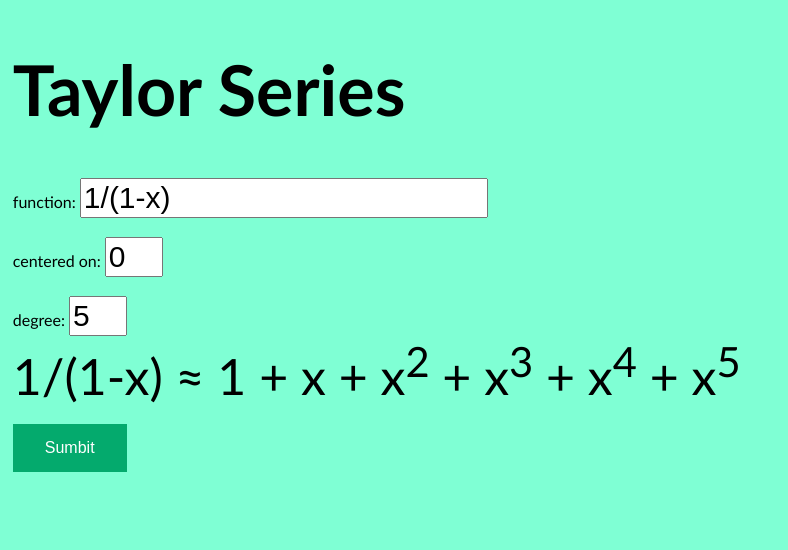
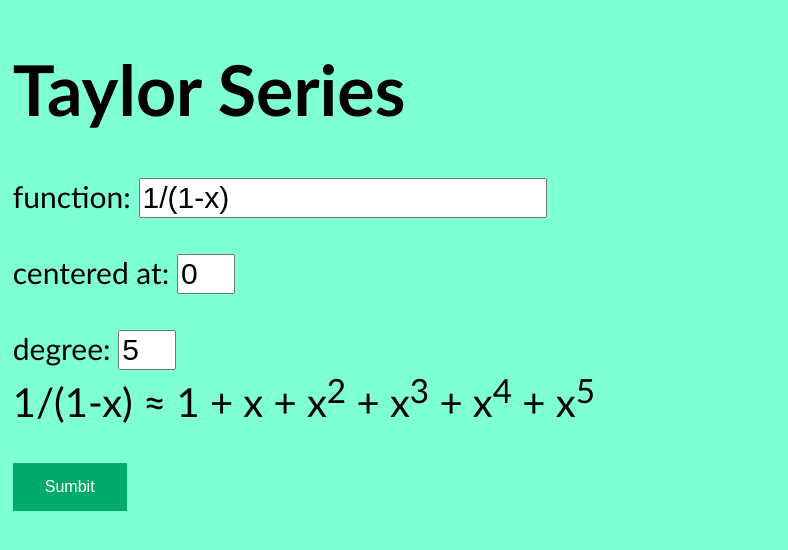
Before and after one commit to SamirCho/taylor-series, a plain HTML site: page index.html in a window 1280 px wide. Both pictures are taken after a click on the button "Sumbit". Shown: the whole page, without its empty margins (0-788 px from the left). Drawn offline with nearby package versions, Linux system fonts and the light colour scheme.

Commit message:
mostly done

```diff
--- a/index.html
+++ b/index.html
@@ -5,23 +5,26 @@
     <meta name="viewport" content="width=device-width, initial-scale=1.0">
     <title>Taylor Series</title>
     <script src="https://unpkg.com/mathjs@12.4.2/lib/browser/math.js"></script>
-    <script defer src="taylor.js"></script>
+    <script defer src="script.js"></script>
     <link rel="stylesheet" href="style.css">
 </head>
 <body>
     <h1>Taylor Series</h1>
+    <div>
     function:
     <input type="text" id="function" value="1/(1-x)" style="width:400px">
     <br>
     <br>
-    centered on:
+    centered at:
     <input type="text" id="center" value="0">
     <br>
     <br>
     degree:
     <input type="text" id="degree" value="5">
+    <br>
     <div id="container">1/(1-x) ≈ 1 + x + x<sup>2</sup> + x<sup>3</sup> + x<sup>4</sup> + x<sup>5</sup></div>
     <br>
     <button onclick="display()">Sumbit</button>
+    </div>
 </body>
 </html>
--- a/taylor.js
+++ b/script.js
@@ -3,7 +3,8 @@ let f,c,numTerms,bigString
 function display(){
     bigString=""
     document.getElementById("container").innerHTML=""
-    f=document.getElementById("function").value.toString()
+    f=document.getElementById("function").value
+
     c=parseFloat(document.getElementById("center").value)
     numTerms=parseFloat(document.getElementById("degree").value)+1
     for (let i = 0; i < numTerms; i++) {
@@ -13,6 +14,10 @@ function display(){
         }
     }
     document.getElementById("container").innerHTML=f+" ≈ "+cleanup2(bigString)
+}
+
+function alt(){
+
 }
 
 function cleanup2(str){
@@ -33,7 +38,7 @@ function cleanup2(str){
         if(str[i]=="-"&&str[i+1]=="+"){
             str.splice(i+1,1)
         }
-        if(str[i]==1&&str[i+1]=="/"&&str[i+2]==1){
+        if(str[i]==1&&str[i+1]=="/"&&str[i+2]==1&&str[i+3]=="x"){
             str.splice(i,3)
         }
     }
@@ -76,7 +81,7 @@ function taylor(f,n){
         for (let i = 0; i < n-1; i++) {
             f=diff(f)
         }
-
+        console.log(evalDiff(f)/factorial(n))
         return{
             coef:evalDiff(f)/factorial(n)
             ,expr:cleanup(reduce(evalDiff(f),factorial(n))+"(x-"+c+")<sup>"+n+"</sup>")
--- a/style.css
+++ b/style.css
@@ -5,7 +5,7 @@ body{
     margin-left: 1%;
 }
 div{
-    font-size: 50px;
+    font-size: 30px;
 }
 button:hover{
     filter: drop-shadow(0 0 2em #646cffaa);
@@ -33,3 +33,6 @@ h1{
 h2{
     font-size: large;
 }
+#container{
+    font-size: 40px;
+}
```
